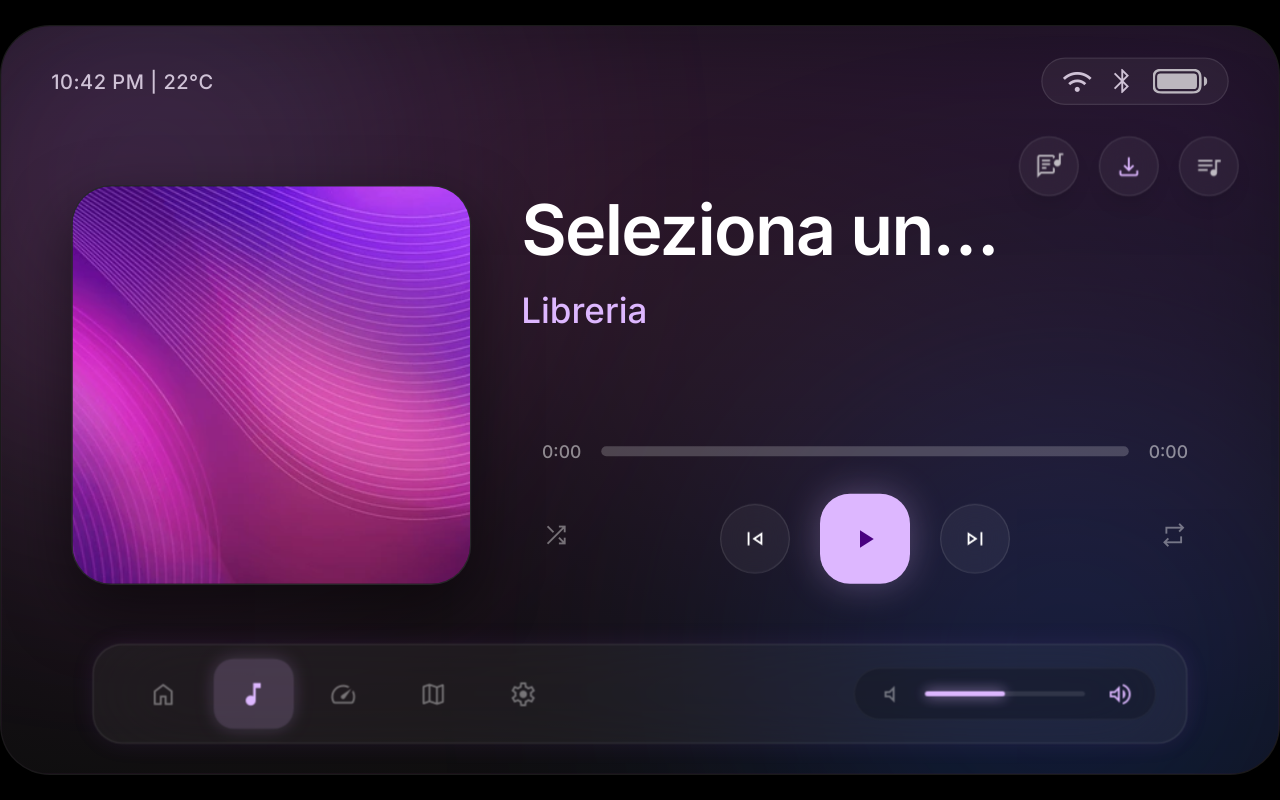
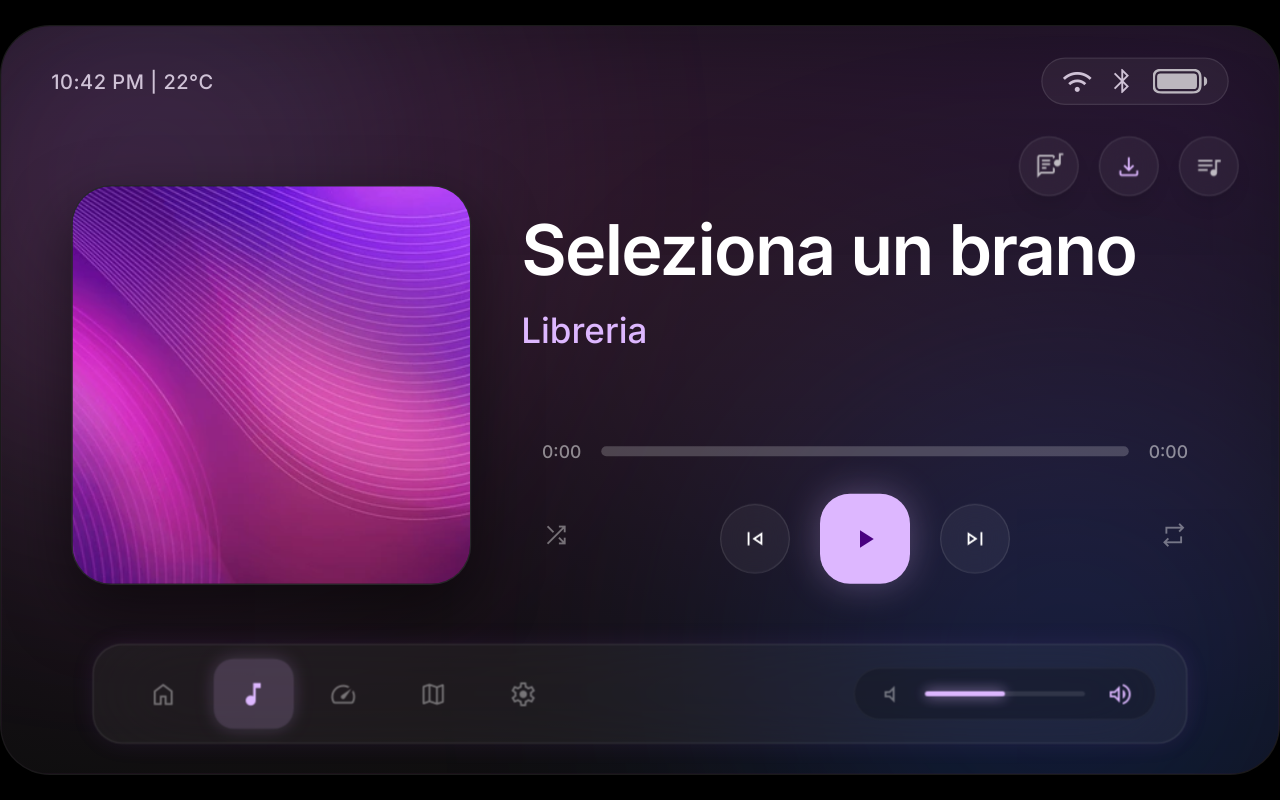
Before and after one commit to giulio177/rpi-mito, a Vue app in the folder frontend/: page /music in a window 1280 px wide. Built offline with nearby package versions, Linux system fonts and the light colour scheme; no server answers.

Commit message:
style: adjust vertical padding and text container spacing in MusicView

```diff
--- a/frontend/src/components/views/MusicView.vue
+++ b/frontend/src/components/views/MusicView.vue
@@ -22,10 +22,11 @@
       </div>
 
       <!-- Destra: Info e Controlli -->
-      <div class="flex-1 flex flex-col justify-between h-full pt-4 pb-4 min-w-0 z-10 relative">
+      <div class="flex-1 flex flex-col justify-between h-full pt-8 pb-4 min-w-0 z-10 relative">
 
         <!-- Titolo e Artista -->
-        <div class="pr-40">
+        <div class="pr-5
+        0">
           <h1 class="font-display-lg text-[56px] font-semibold leading-tight tracking-tight text-white mb-2 line-clamp-1">{{ currentTitle }}</h1>
           <p class="font-title-sm text-[28px] font-medium text-[#ddb7ff]">{{ currentArtist }}</p>
         </div>
```
